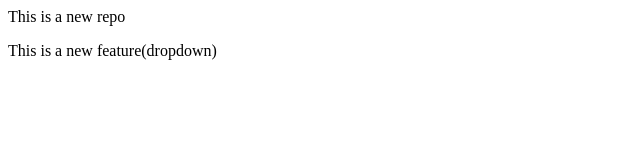
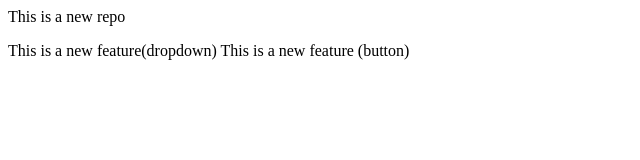
Before and after one commit to Vikas137v/localrepo, a plain HTML site: page index.html in a window 1280 px wide. Shown: the whole page, without its empty margins (0-640 px from the left). Drawn offline with Linux system fonts and the light colour scheme.

Commit message:
Add both changes

```diff
--- a/index.html
+++ b/index.html
@@ -3,4 +3,5 @@
 </p>
 <p>
     This is a new feature(dropdown)
+    This is a new feature (button)
 </p>
```
